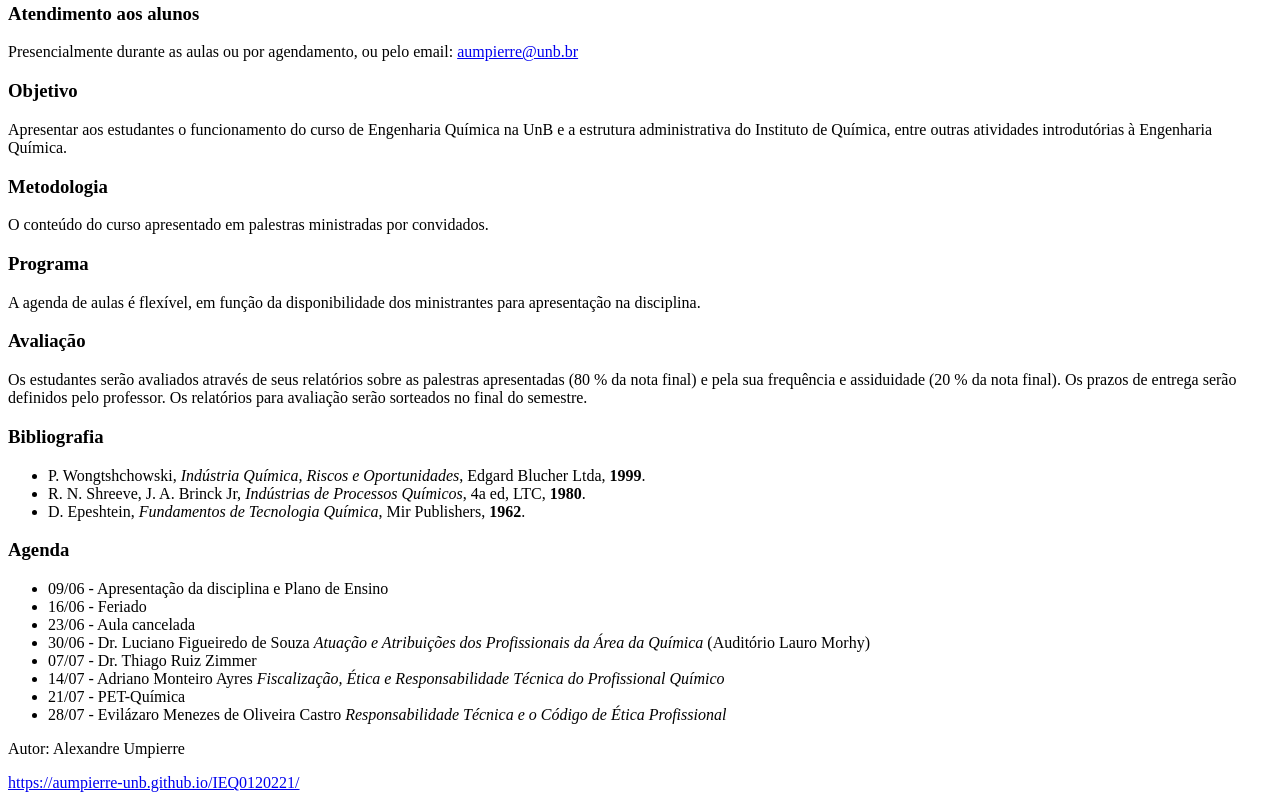
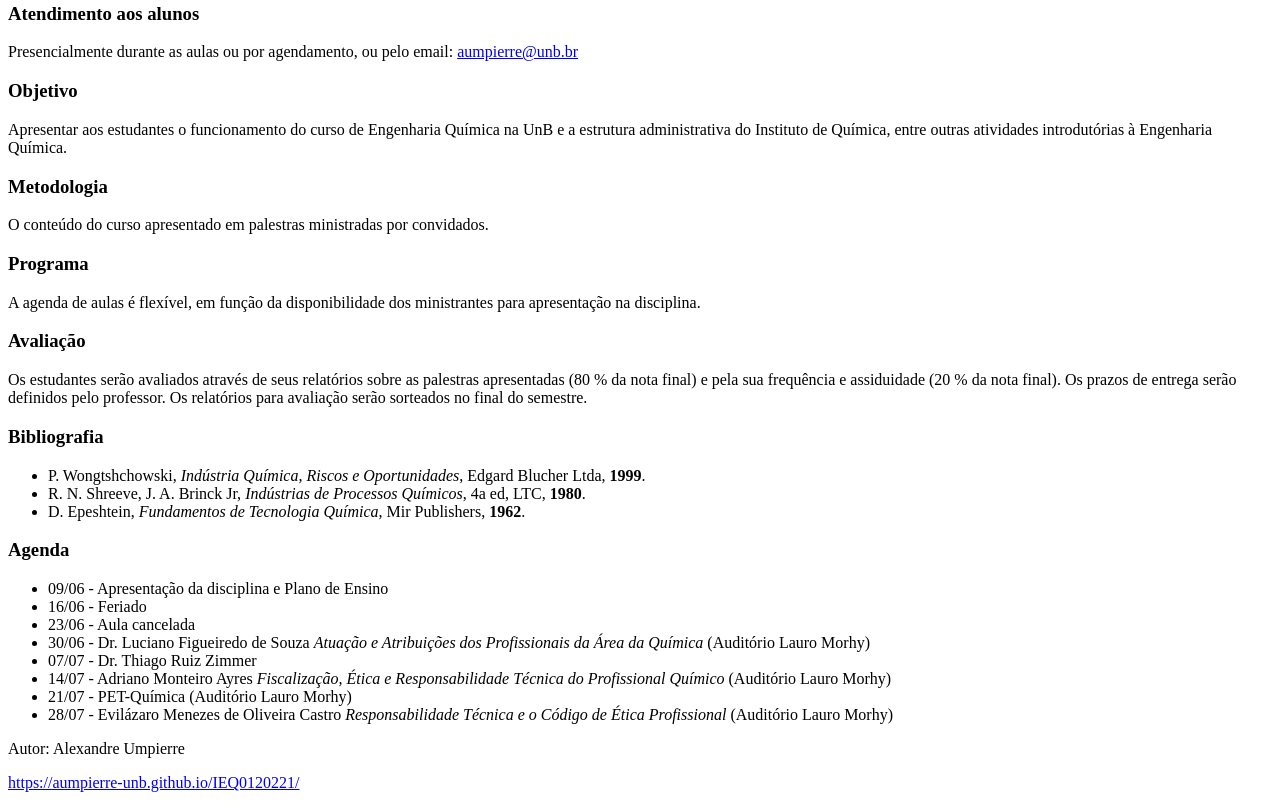
Before and after one commit to aumpierre-unb/IEQ0120221, a plain HTML site: page index.html in a window 1280 px wide. Shown: the part 552-1360 px from the top of the page. Drawn offline with Linux system fonts and the light colour scheme.

Commit message:
Update index.html

```diff
--- a/index.html
+++ b/index.html
@@ -57,9 +57,9 @@
         <li>23/06 - Aula cancelada</li>
         <li>30/06 - Dr. Luciano Figueiredo de Souza <i>Atuação e Atribuições dos Profissionais da Área da Química</i> (Auditório Lauro Morhy)</li>
         <li>07/07 - Dr. Thiago Ruiz Zimmer <i></i></li>
-        <li>14/07 - Adriano Monteiro Ayres <i>Fiscalização, Ética e Responsabilidade Técnica do Profissional Químico</i></li>
-        <li>21/07 - PET-Química <i></i></li>
-        <li>28/07 - Evilázaro Menezes de Oliveira Castro <i>Responsabilidade Técnica e o Código de Ética Profissional</i></li>
+        <li>14/07 - Adriano Monteiro Ayres <i>Fiscalização, Ética e Responsabilidade Técnica do Profissional Químico</i> (Auditório Lauro Morhy)</li>
+        <li>21/07 - PET-Química <i></i> (Auditório Lauro Morhy)</li>
+        <li>28/07 - Evilázaro Menezes de Oliveira Castro <i>Responsabilidade Técnica e o Código de Ética Profissional</i> (Auditório Lauro Morhy)</li>
     </ul>
     <footer>
         <p>Autor: Alexandre Umpierre</p>
```
